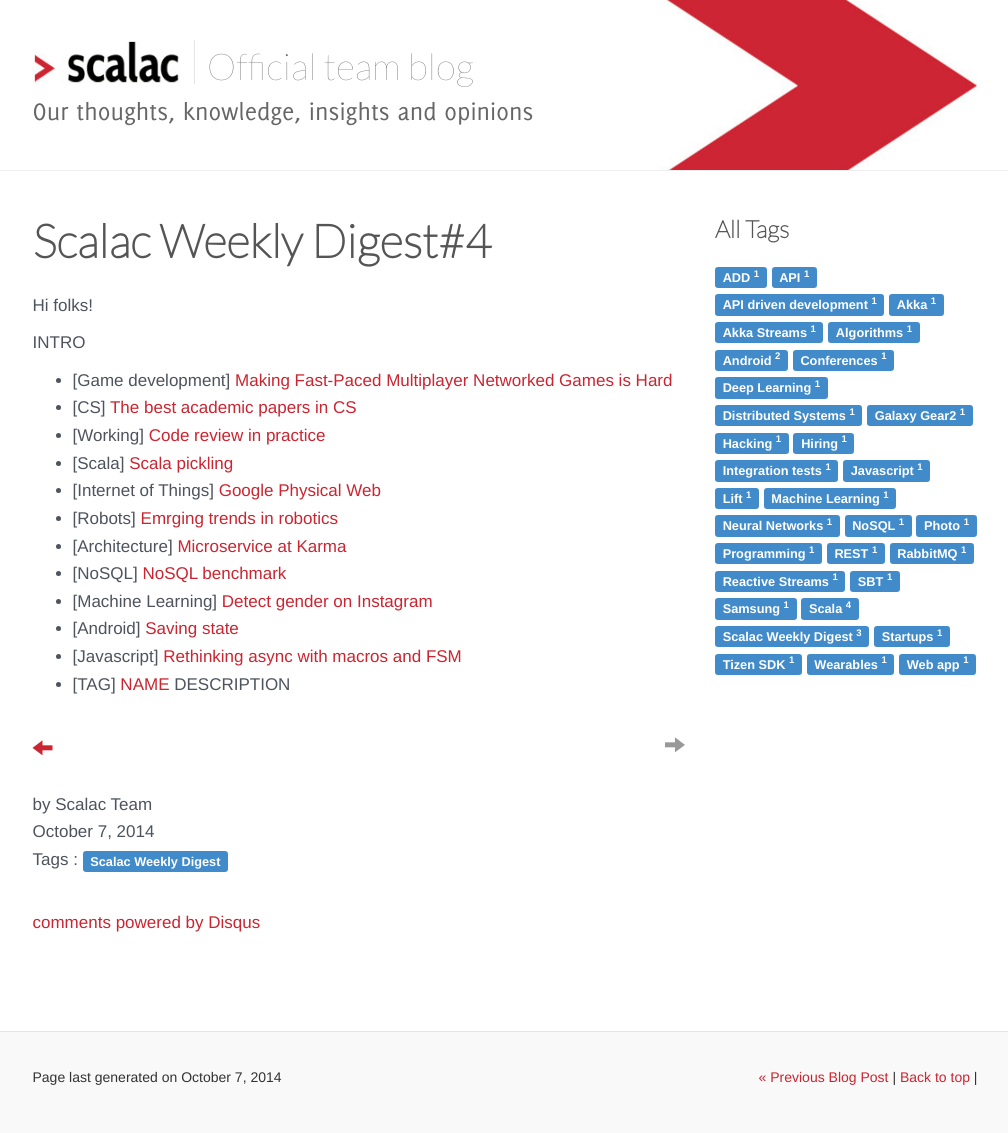
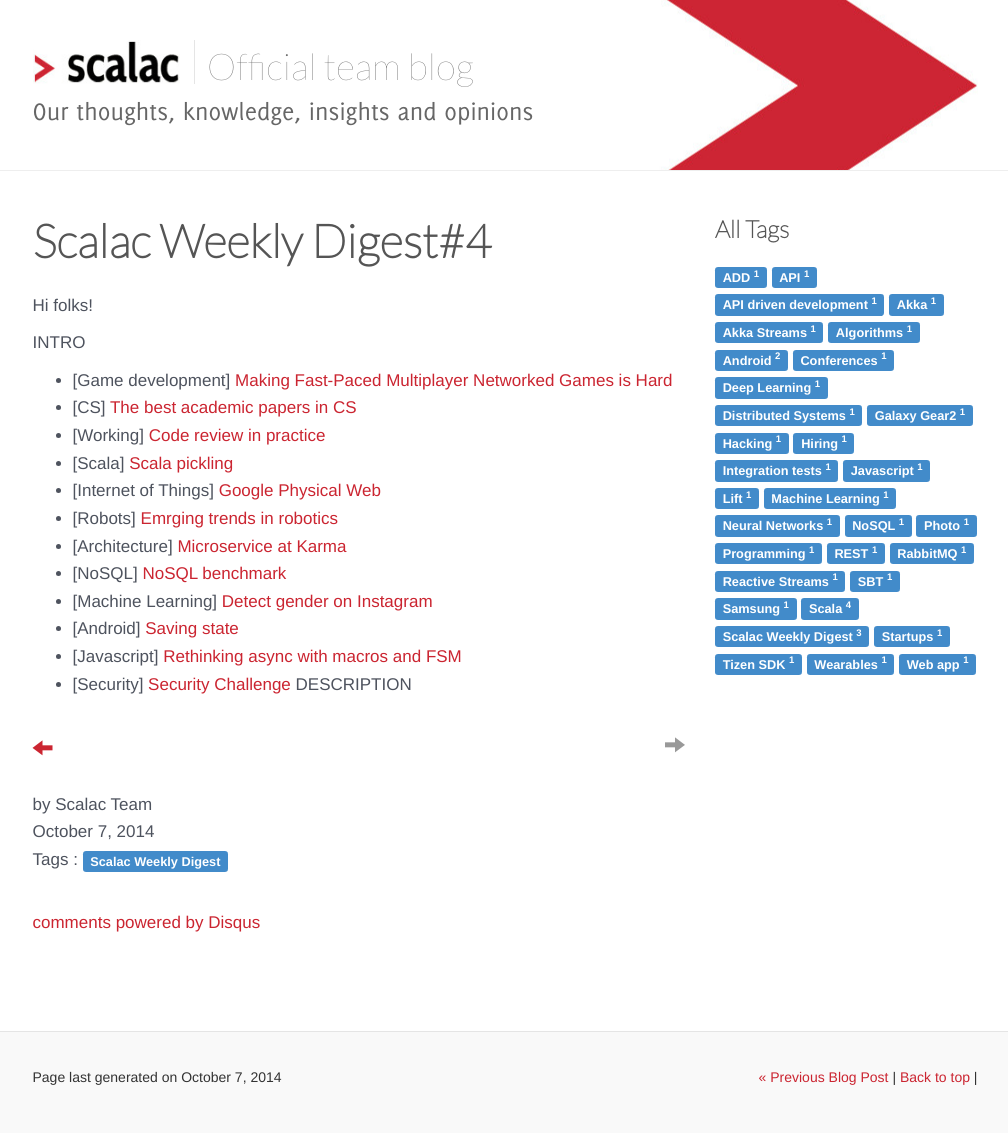
Before and after one commit to serafinmaciej/ScalaConsultants.github.io, a Jekyll site: the page built from _posts/2014-10-07-digest-4.markdown, in a window 1280 px wide. Shown: the whole page, without its empty margins (135-1143 px from the left). Built offline with Jekyll 4.4.1, drawn with Linux system fonts in a browser that asks for light colours; comment, search, counter and statistics services are not loaded.

Commit message:
Update 2014-10-07-digest-4.markdown

```diff
--- a/_posts/2014-10-07-digest-4.markdown
+++ b/_posts/2014-10-07-digest-4.markdown
@@ -25,5 +25,5 @@
 * \[Machine Learning\] [Detect gender on Instagram](http://totems.co/blog/machine-learning-nodejs-gender-instagram)
 * \[Android\] [Saving state](https://speakerdeck.com/cyrilmottier/deep-dive-into-android-state-restoration)
 * \[Javascript\] [Rethinking async with macros and FSM](http://sriku.org/blog/2014/02/11/bye-bye-js-promises/)
-* \[TAG\] [NAME](URL)
+* \[Security\] [Security Challenge](http://www.cryptopals.com/)
 DESCRIPTION
```
